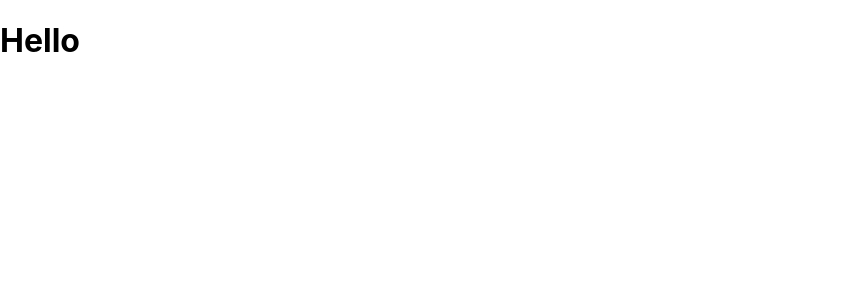
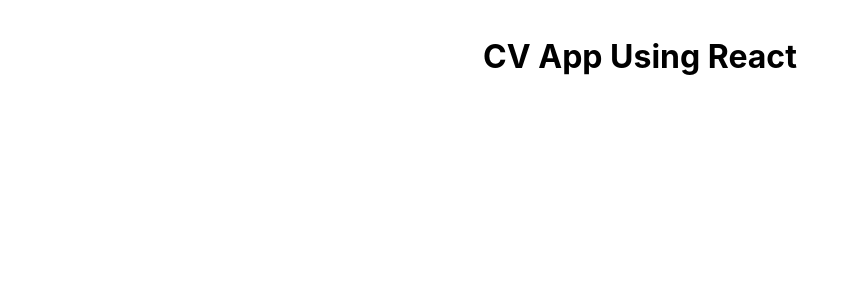
Before and after one commit to Eroth97/cv-project, a React (Create React App) app: page / in a window 1280 px wide. Shown: the top 300 px of the page, without its empty margins (0-858 px from the left). Built offline with nearby package versions, Linux system fonts and the light colour scheme.

Commit message:
Create basic styling

```diff
--- a/src/App.js
+++ b/src/App.js
@@ -1,6 +1,8 @@
 function App() {
   return (
-    <h1>Hello</h1>
+    <div>
+      <h1>CV App Using React</h1>
+    </div>
   );
 }
 
--- a/src/index.css
+++ b/src/index.css
@@ -1,5 +1,5 @@
 body {
-  margin: 0;
+  margin: 1rem;
   font-family: -apple-system, BlinkMacSystemFont, 'Segoe UI', 'Roboto', 'Oxygen',
     'Ubuntu', 'Cantarell', 'Fira Sans', 'Droid Sans', 'Helvetica Neue',
     sans-serif;
@@ -11,3 +11,8 @@
   font-family: source-code-pro, Menlo, Monaco, Consolas, 'Courier New',
     monospace;
 }
+
+div{
+  display: flex;
+  justify-content: center;
+}
```
